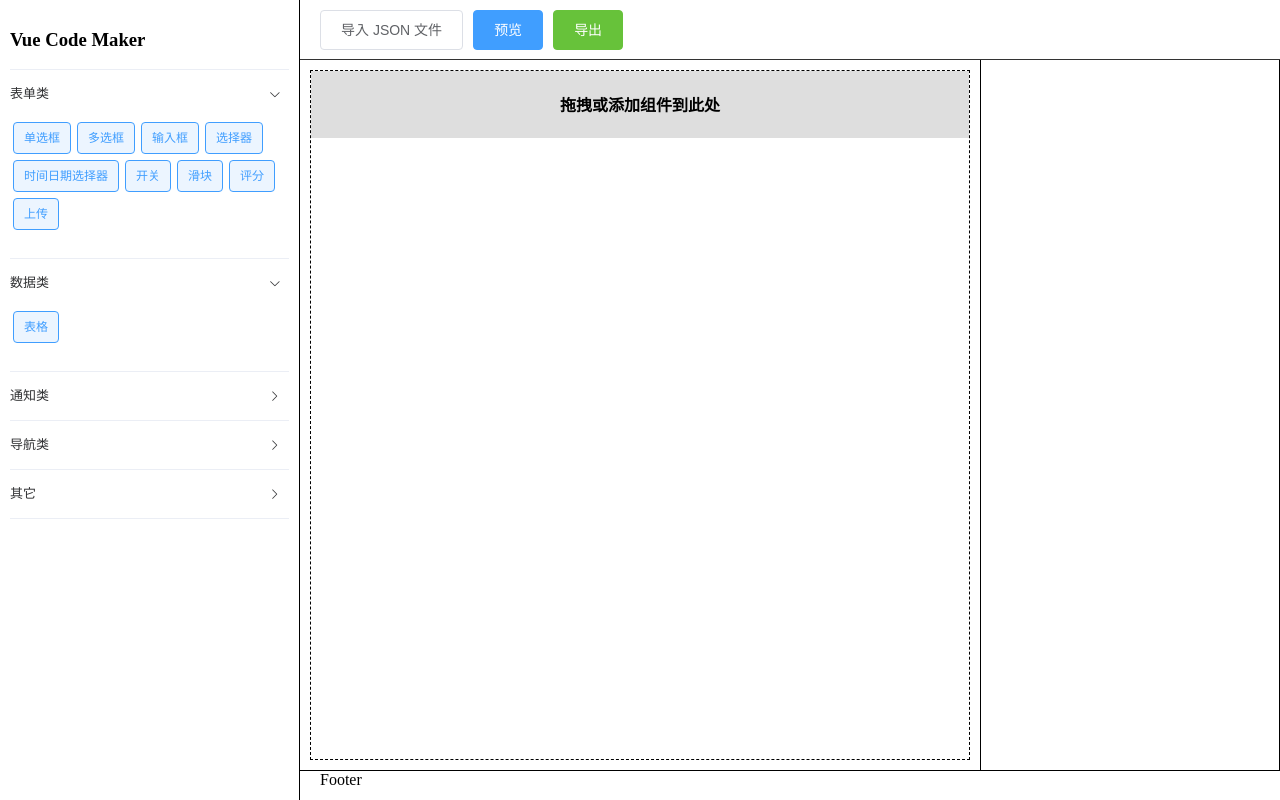
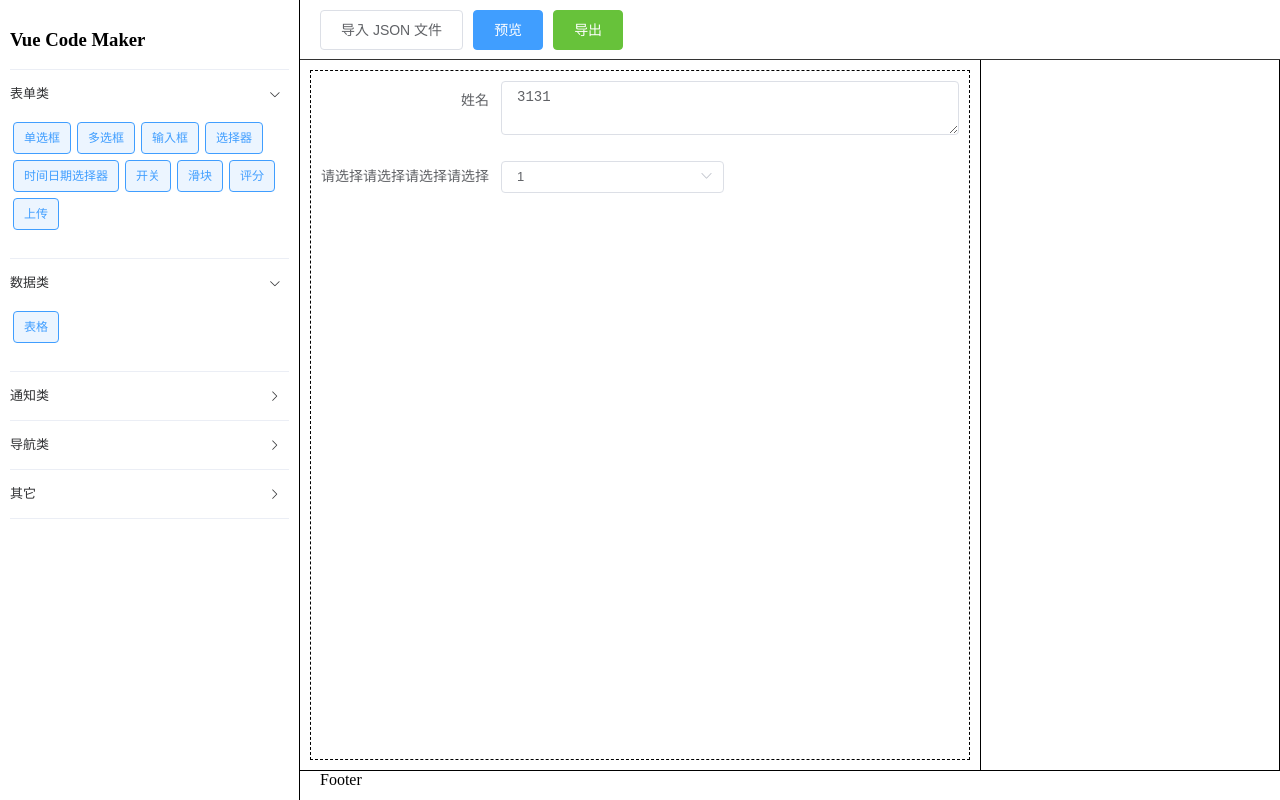
Before and after one commit to taosin/Ker, a Vue app in the folder h5/: page /#/dashboard in a window 1280 px wide. Built offline with nearby package versions, Linux system fonts and the light colour scheme.

Commit message:
edit view

```diff
--- a/h5/src/components/dashboard/workmeta.vue
+++ b/h5/src/components/dashboard/workmeta.vue
@@ -1,15 +1,27 @@
 <template>
   <div class="workmeta">
     <div class="main">
-      <div class="empty">
-        <h1>拖拽或添加组件到此处</h1>
+      <componentItems v-if="datas.length" />
+      <div class="empty" v-else>
+        {{emptyText}}
       </div>
     </div>
   </div>
 </template>
 
 <script>
-export default {};
+import componentItems from "./componentItems";
+export default {
+  components: {
+    componentItems
+  },
+  data() {
+    return {
+      datas: [1],
+      emptyText: "拖拽或添加组件到此处"
+    };
+  }
+};
 </script>
 
 <style lang="less" scoped>
@@ -20,6 +32,7 @@ export default {};
     margin: 10px;
     border: 1px dashed;
     overflow: auto;
+    padding: 10px;
     min-height: -webkit-fill-available;
     .empty {
       display: flex;
```
